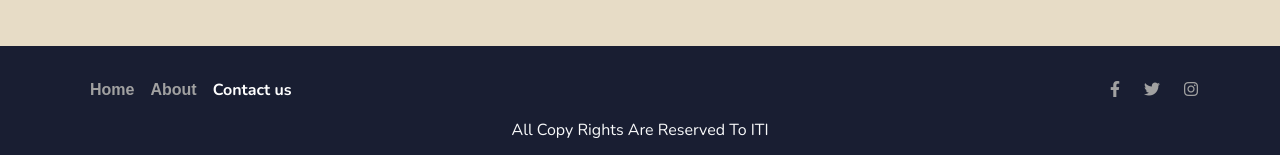
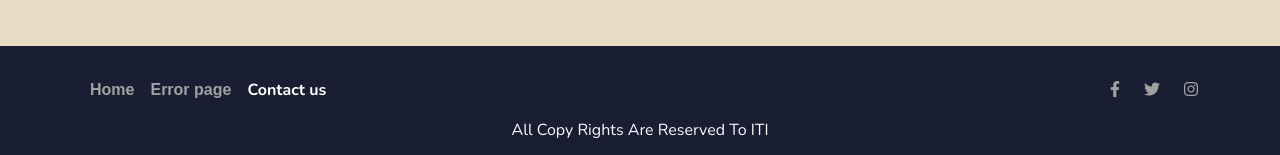
Before and after one commit to AshrafElsaghier1/ecommerce_task, a React (Create React App) app: page /contact in a window 1280 px wide. Shown: the part 1204-1359 px from the top of the page. Built offline with nearby package versions, Linux system fonts and the light colour scheme.

Commit message:
final project

```diff
--- a/src/App.js
+++ b/src/App.js
@@ -21,7 +21,9 @@ const App = () => {
       }
       <Routes >
 
-        <Route index element={<Home toggleNav={setShowNav} />} />
+        <Route path='/' element={<Home toggleNav={setShowNav} />} />
+        <Route path='/iti_task' element={<Home toggleNav={setShowNav} />} />
+
         <Route path='/productdetail/:id' element={<ProductDetails />} />
         <Route path='/contact' element={<Contact />} />
         <Route path="*" element={<NotFound toggleNav={setShowNav} />} />
--- a/src/components/contact/Contact.jsx
+++ b/src/components/contact/Contact.jsx
@@ -6,18 +6,18 @@ import MyForm from "./Form";
 
 const contactInfo = [
   {
-    icon: <i className="fa-solid fa-map-location-dot"></i>,
+    icon: <i className="fa-solid fa-map-location-dot" />,
     title: "Our Address",
     address: " Egypt Tahrir Square 234 ",
   },
   {
-    icon: <i className="fa-solid fa-phone-flip"></i>,
+    icon: <i className="fa-solid fa-phone-flip" />,
     title: "Call Us ",
     link: "123-456-7890",
     toLink: "tel:123-456-7890",
   },
   {
-    icon: <i className="fa-solid fa-envelope"></i>,
+    icon: <i className="fa-solid fa-envelope" />,
     title: "Email Us ",
     toLink: "mailto:wStore@gmail.com",
     link: "savoy@gmail.com",
--- a/src/components/footer/Footer.jsx
+++ b/src/components/footer/Footer.jsx
@@ -24,9 +24,9 @@ const Footer = () => {
                   ? `${styles.active} ${styles.navlink} nav-link  fs-6 fw-bold `
                   : ` nav-link  fs-6 fw-bold  ${styles.navlink}`
               }
-              to="/about"
+              to="/asd"
             >
-              About
+              Error page
             </NavLink>
             <NavLink
               className={({ isActive }) =>
```
